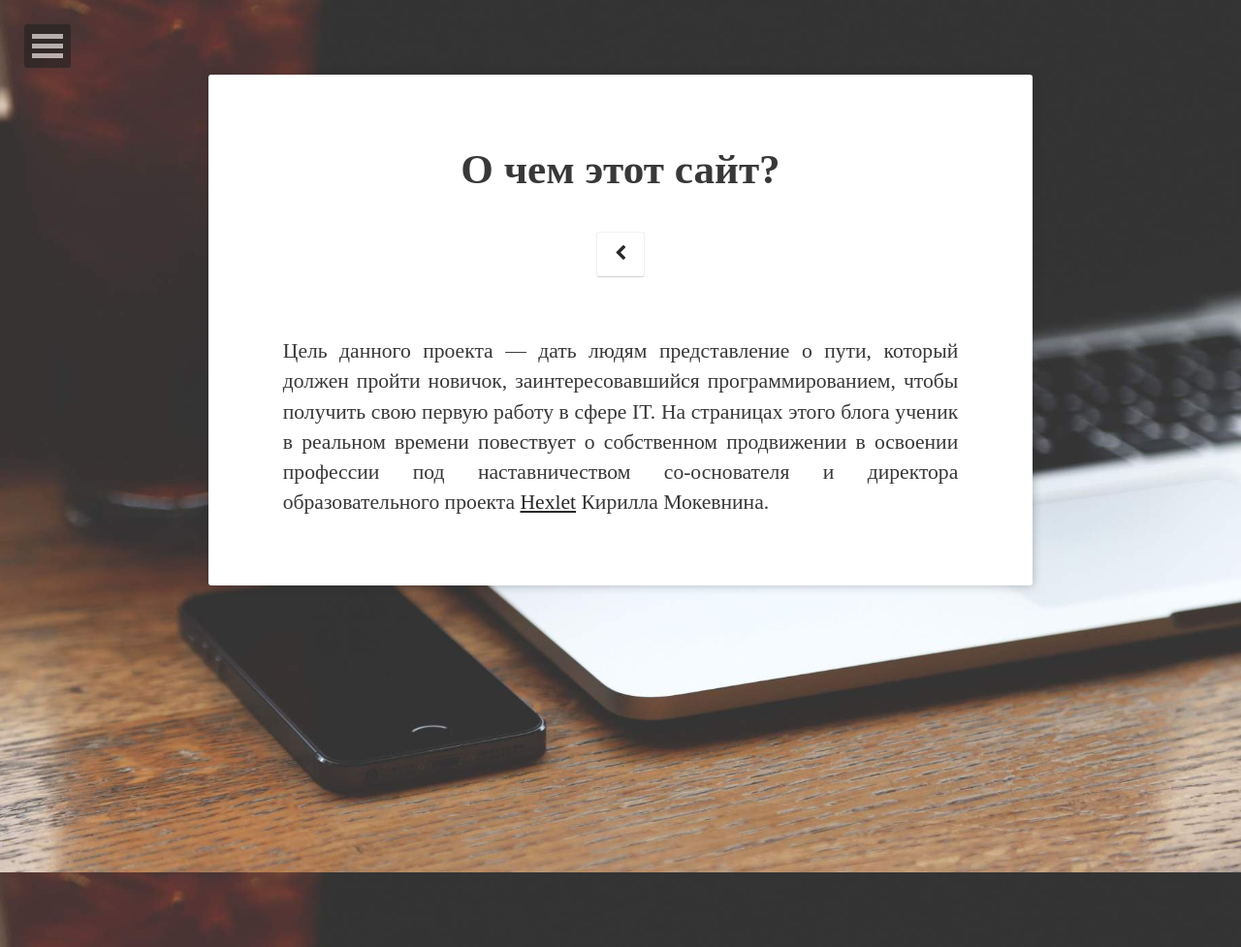
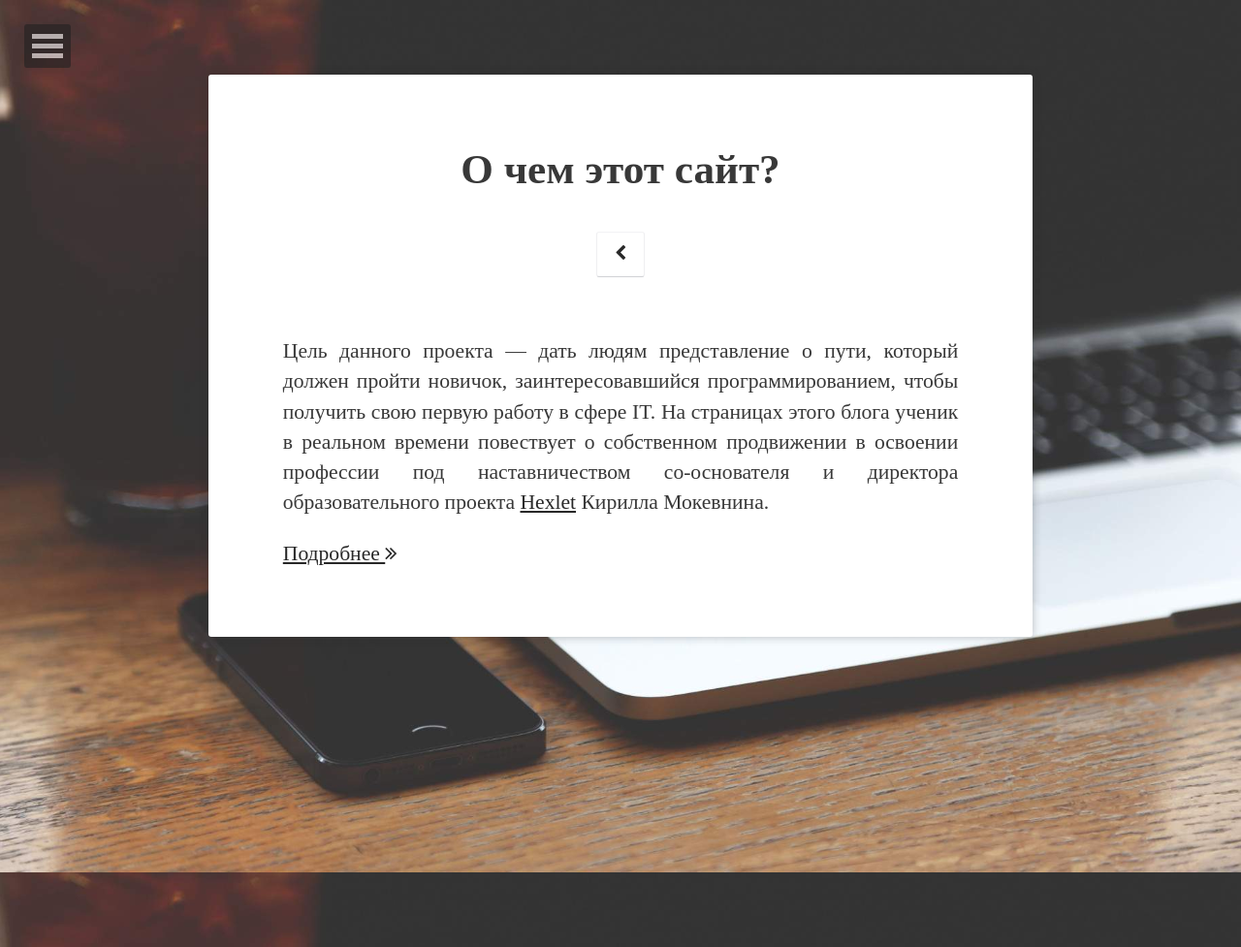
Before and after one commit to joisadler/joisadler.github.io, a Jekyll site: the page built from about/index.md, in a window 1280 px wide. Shown: the whole page at 97% size. Built offline with Jekyll 4.4.1, drawn with Linux system fonts in a browser that asks for light colours; some web fonts are replaced; comment, search, counter and statistics services are not loaded.

Commit message:
update about

```diff
--- a/about/index.md
+++ b/about/index.md
@@ -7,3 +7,5 @@ comments: false
 ---
 
 Цель данного проекта — дать людям представление о пути, который должен пройти новичок, заинтересовавшийся программированием, чтобы получить свою первую работу в сфере IT. На страницах этого блога ученик в реальном времени повествует о собственном продвижении в освоении профессии под наставничеством со-основателя и директора образовательного проекта [Hexlet](https://ru.hexlet.io) Кирилла Мокевнина.
+
+<a href="{{ site.url }}/first-post">Подробнее <i class="fa fa-angle-double-right" aria-hidden="true"></i></a>
```
